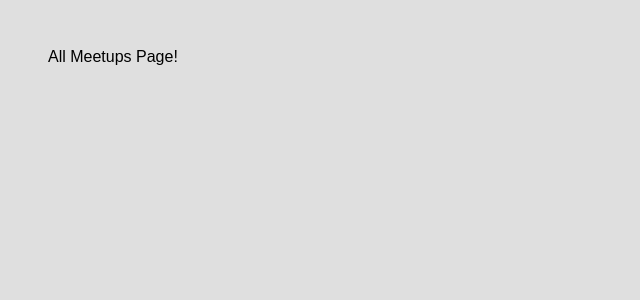
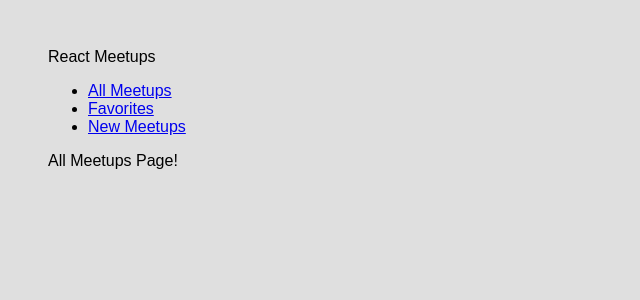
Before and after one commit to AlexDoss42/meet-up-academind, a JavaScript app: page / in a window 1280 px wide. Shown: the top 300 px of the page, without its empty margins (0-640 px from the left). Built offline with nearby package versions, Linux system fonts and the light colour scheme; the HTML template or start-up script is replaced by a standard one.

Commit message:
adds it to the app.js file

```diff
--- a/src/App.js
+++ b/src/App.js
@@ -3,9 +3,12 @@
 import AllMeetupsPage from './pages/AllMeetups';
 import NewMeetupPage from './pages/NewMeetup';
 import FavoritesPage from './pages/Favorites';
+import MainNavigation from './components/layout/MainNavigation';
 
 function App() {
   return (
+    <div>
+      <MainNavigation />
       <Switch>
         <Route exact path='/'>
           <AllMeetupsPage />
@@ -17,6 +20,8 @@
           <NewMeetupPage />
         </Route>
       </Switch>
+    </div>
+
   );
 }
 
```
